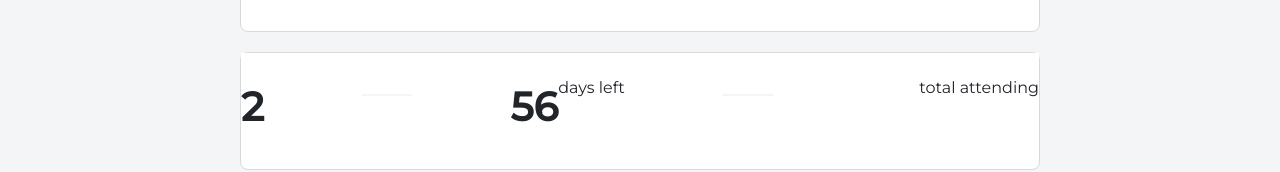
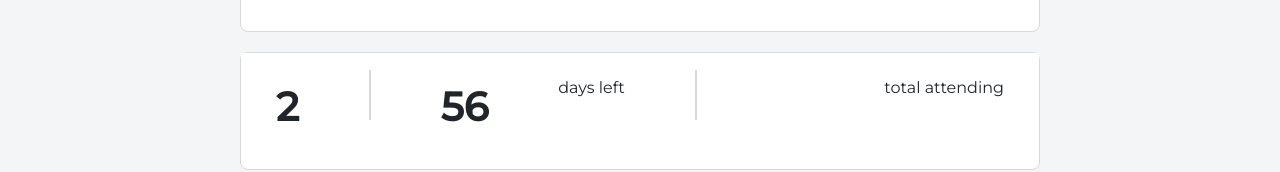
Before and after one commit to kristenwood123/RSVP-react-app, a React (Create React App) app: page / in a window 1280 px wide. Shown: the part 506-678 px from the top of the page. Built offline with nearby package versions, Linux system fonts and the light colour scheme.

Commit message:
added vertical lines

```diff
--- a/src/components/Details.js
+++ b/src/components/Details.js
@@ -33,11 +33,13 @@ const Details = () => {
               <li className='details-nums'>{count}</li>
 
               <li className='details-text'>total attending</li>
-              <hr className='details-hr'/>
+                <hr className='details-hr'/>
+                <div className="vl"></div>
 
               <li className='details-nums'>56</li>
               <li className='details-text'>days left</li>
               <hr className='details-hr'/>
+              <div className="vl"></div>
               <div id='progress-bar'>
                 <ProgressBar now={60} variant='info' />
               </div>
--- a/src/index.css
+++ b/src/index.css
@@ -116,6 +116,10 @@ h2 {
 
 .details-text {
   padding-bottom: 15px;
+}
+
+.vl {
+  display: none;
 }
 
 .btn-container {
@@ -332,6 +336,15 @@ fieldset {
   .details-card {
     max-width: 800px;
   }
+  .details-hr {
+    display: none;
+  }
+
+  .vl {
+    border-left: 2px solid var(--gray-border);
+    height: 50px;
+    display: block;
+  }
 
   #list-stats {
     display: flex;
```
